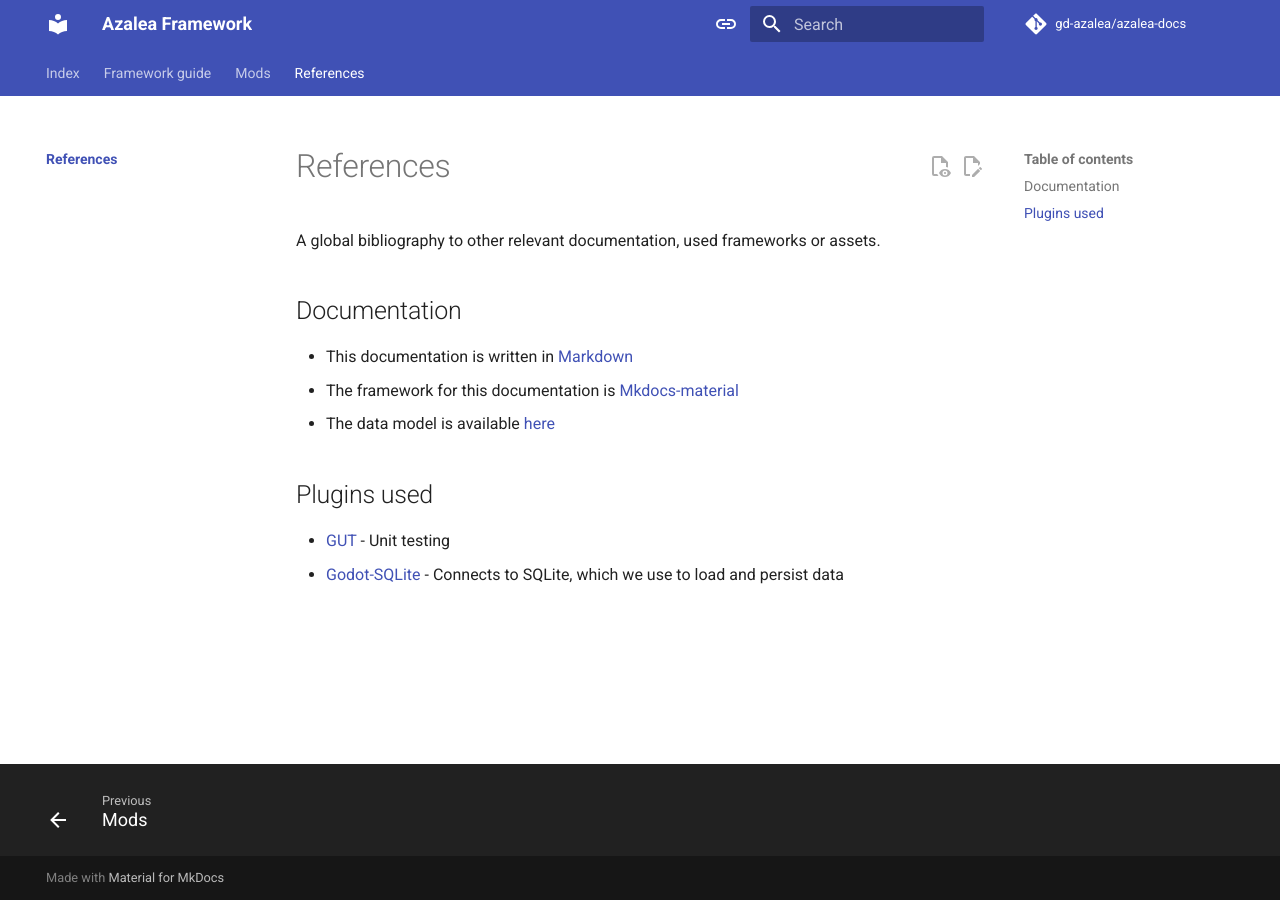
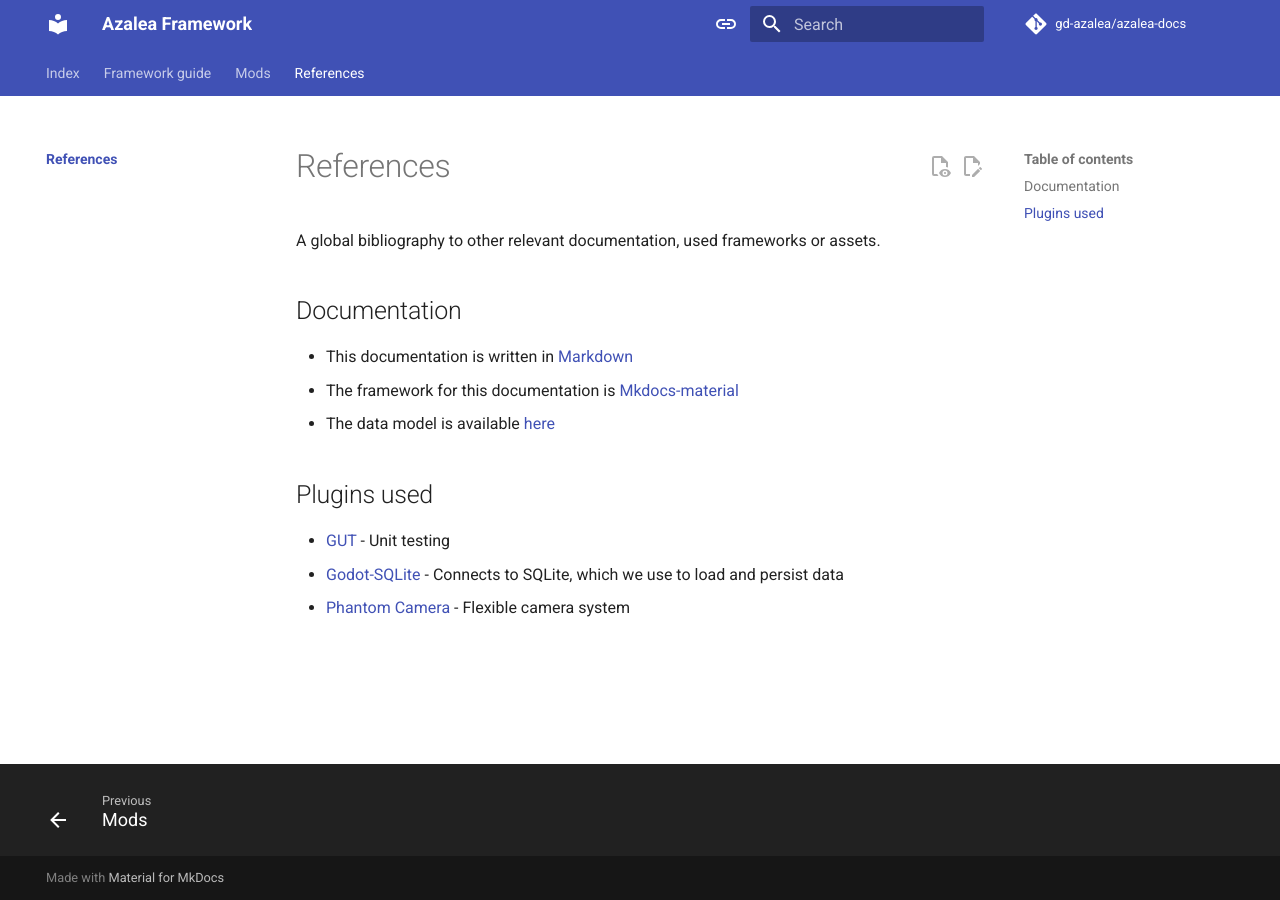
Before and after one commit to gd-azalea/azalea-docs, an MkDocs documentation site: the page built from docs/references/index.md, in a window 1280 px wide. Built offline with MkDocs 1.6.1 and Material for MkDocs 9.7.7, drawn with Linux system fonts in a browser that asks for light colours; comment, search, counter and statistics services are not loaded.

Commit message:
Update index.md

```diff
--- a/docs/references/index.md
+++ b/docs/references/index.md
@@ -9,3 +9,4 @@ A global bibliography to other relevant documentation, used frameworks or assets
 ## Plugins used
 * [GUT](https://godotengine.org/asset-library/asset/54) - Unit testing
 * [Godot-SQLite](https://godotengine.org/asset-library/asset/1686) - Connects to SQLite, which we use to load and persist data
+* [Phantom Camera](https://phantom-camera.dev/introduction/scene-requirements) - Flexible camera system
```
